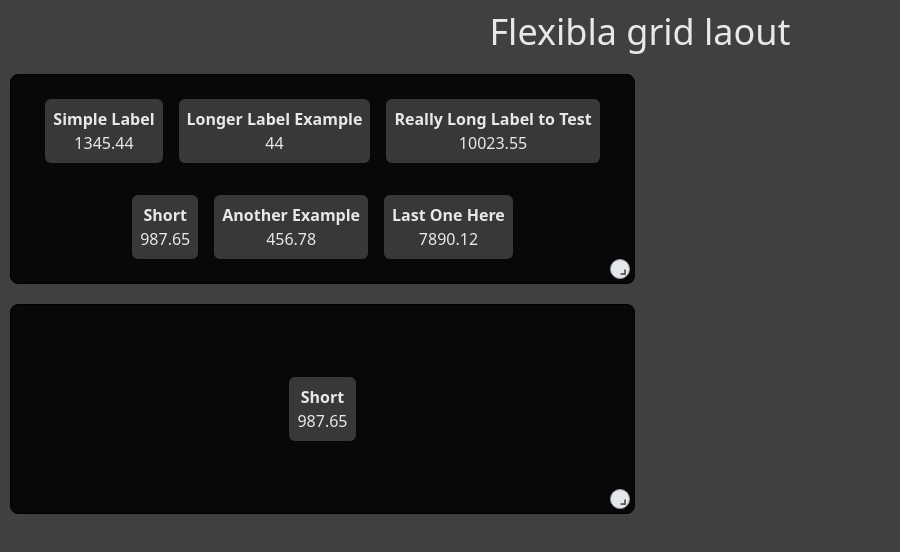
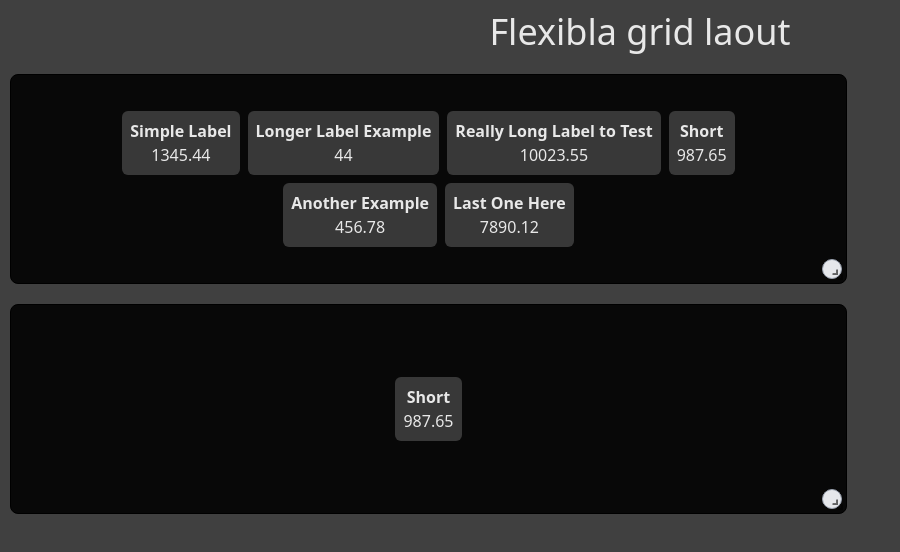
Before and after one commit to Shubh-Dev/flexibale-grid-layout, a React (Vite) app: page / in a window 1280 px wide. Shown: the top 552 px of the page, without its empty margins (0-900 px from the left). Built offline with nearby package versions, Linux system fonts and the light colour scheme.

Commit message:
style: dynamic styling issue caught

```diff
--- a/src/components/ResizableGrid.jsx
+++ b/src/components/ResizableGrid.jsx
@@ -4,50 +4,64 @@ import RGL, { WidthProvider } from "react-grid-layout";
 const ReactGridLayout = WidthProvider(RGL);
 
 const ResizableGrid = ({ data = [] }) => {
-  // Layout configuration state
-  const [layout, setLayout] = useState([{ i: "main", x: 0, y: 0, w: 3, h: 2 }]);
-  // State to manage dynamic font size
-  const [fontSize, setFontSize] = useState(16);
+  const [layout, setLayout] = useState([{ i: "main", x: 0, y: 0, w: 4, h: 2 }]);
+  const [labelFontSize, setLabelFontSize] = useState(16);
+  const [valueFontSize, setValueFontSize] = useState(16);
 
-  // Handle resize event
   const handleResize = (layout, oldItem, newItem) => {
-    // Adjust font size based on width (w * a scaling factor)
-    const newFontSize = Math.max(12, Math.min(32, newItem.w * 10));
-    setFontSize(newFontSize);
+    const newLabelFontSize = Math.max(12, Math.min(32, newItem.w * 5));
+    setLabelFontSize(newLabelFontSize);
+
+    // Value font size scales dynamically with both width and height
+    const newValueFontSize = Math.max(12, newItem.w * 6, newItem.h * 10);
+    setValueFontSize(newValueFontSize);
   };
 
   return (
+    <div className="max-w-auto max-h-auto">
       <ReactGridLayout
         className="layout"
         layout={layout}
-      cols={6} // Defines the number of columns in the grid
-      rowHeight={100} // Defines row height in pixels
-      width={800} // Total width of the grid container
+        cols={6}
+        rowHeight={100}
+        width={800}
         onLayoutChange={(newLayout) => setLayout(newLayout)}
-      onResize={handleResize} // Updates font size
+        onResize={handleResize} // Realtime font size updates
         isResizable
         isDraggable
-      preventCollision={true} // Prevents from overlapping when resizing or dragging
-      compactType={null} // Disables automatic compaction of items
+        preventCollision={true}
+        compactType={null}
       >
         <div
           key="main"
-        className="flex flex-wrap items-center justify-center border bg-[#080808] rounded-lg p-2 text-center w-full min-h-fit"
-        style={{ fontSize: `${fontSize}px` }}
+          className="flex flex-wrap items-center justify-center border bg-[#080808] rounded-lg p-8 text-center min-h-fit"
         >
           {data.map((item, index) => (
             <div
               key={index}
-            className="p-2 m-2 bg-[#383838] text-[#E8E8E8] rounded-md"
+              className="p-2 m-1 bg-[#383838] text-[#E8E8E8] rounded-md flex flex-col items-center"
             >
-            <div className="font-bold">{item.label}</div>
-            <div>{item.value}</div>
+              {/* Label with max 32px font size */}
+              <div
+                className="font-bold"
+                style={{ fontSize: `${labelFontSize}px`, whiteSpace: "nowrap" }}
+              >
+                {item.label}
+              </div>
+
+              {/* Value scales dynamically based on height */}
+              <div
+                className="w-full text-center"
+                style={{ fontSize: `${valueFontSize}px` }}
+              >
+                {item.value}
+              </div>
             </div>
           ))}
-        {/* Resize handle icon for better user interaction */}
           <span className="react-resizable-handle absolute bottom-1 right-1 w-5 h-5 bg-gray-200 rounded-full border border-gray-400 cursor-se-resize"></span>
         </div>
       </ReactGridLayout>
+    </div>
   );
 };
 
```
Lines whose indentation alone changed are shown as unchanged.
